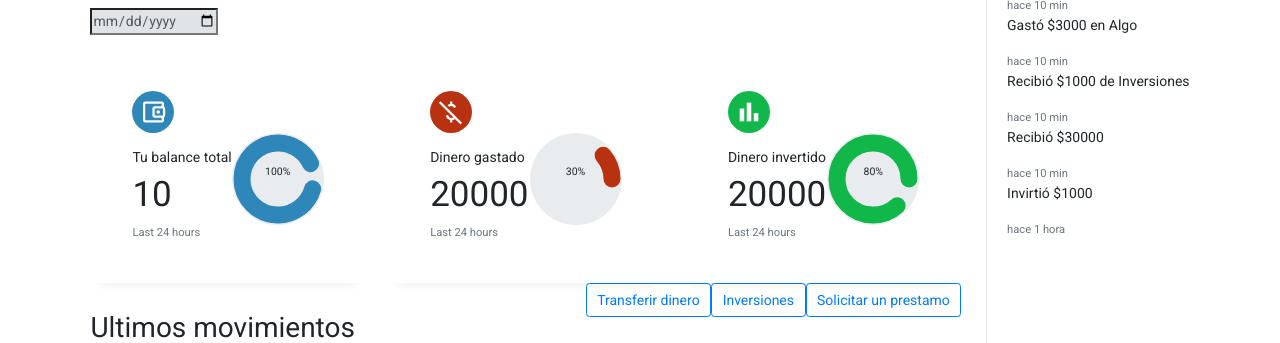
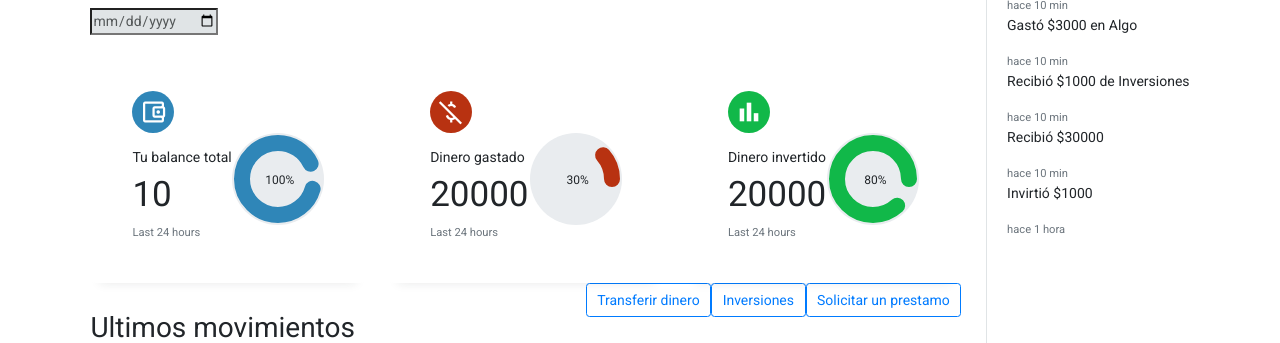
Before and after one commit to LlanosLautaro/itbank, a Django app: template templates/cliente/index.html in a window 1280 px wide. Shown: the part 204-547 px from the top of the page. Run offline with Django 3.2, Linux system fonts and the light colour scheme; the template is opened without the code that fills it: most values are stand-ins (such as "Sample title", 1, 10 or a date in 2020); some libraries are stand-ins or nearby versions.

Commit message:
cambios estilos

```diff
--- a/static/css/c-style.css
+++ b/static/css/c-style.css
@@ -141,7 +141,7 @@ main .insights svg{
 main .insights svg circle{
     fill: none;
     stroke:#2F86B8;
-    stroke-width: 17;
+    stroke-width: 16;
     stroke-linecap: round;
     transform: translate(8px,8px);
 
@@ -166,13 +166,17 @@ main .insights .dinero-invertido svg circle{
 
 main .insights .progress .number{
     position: absolute;
-    top: 0;
-    left: 0;
+    top: 8px;
+    left: 2px;
     height: 100%;
     width: 100%;
     display: flex;
     justify-content: center;
     align-items:center ;
+
+}
+.number p{
+    font-size: 12px;
 }
 
 main .insights small{
```
Also changed, not shown: homebanking.db.
